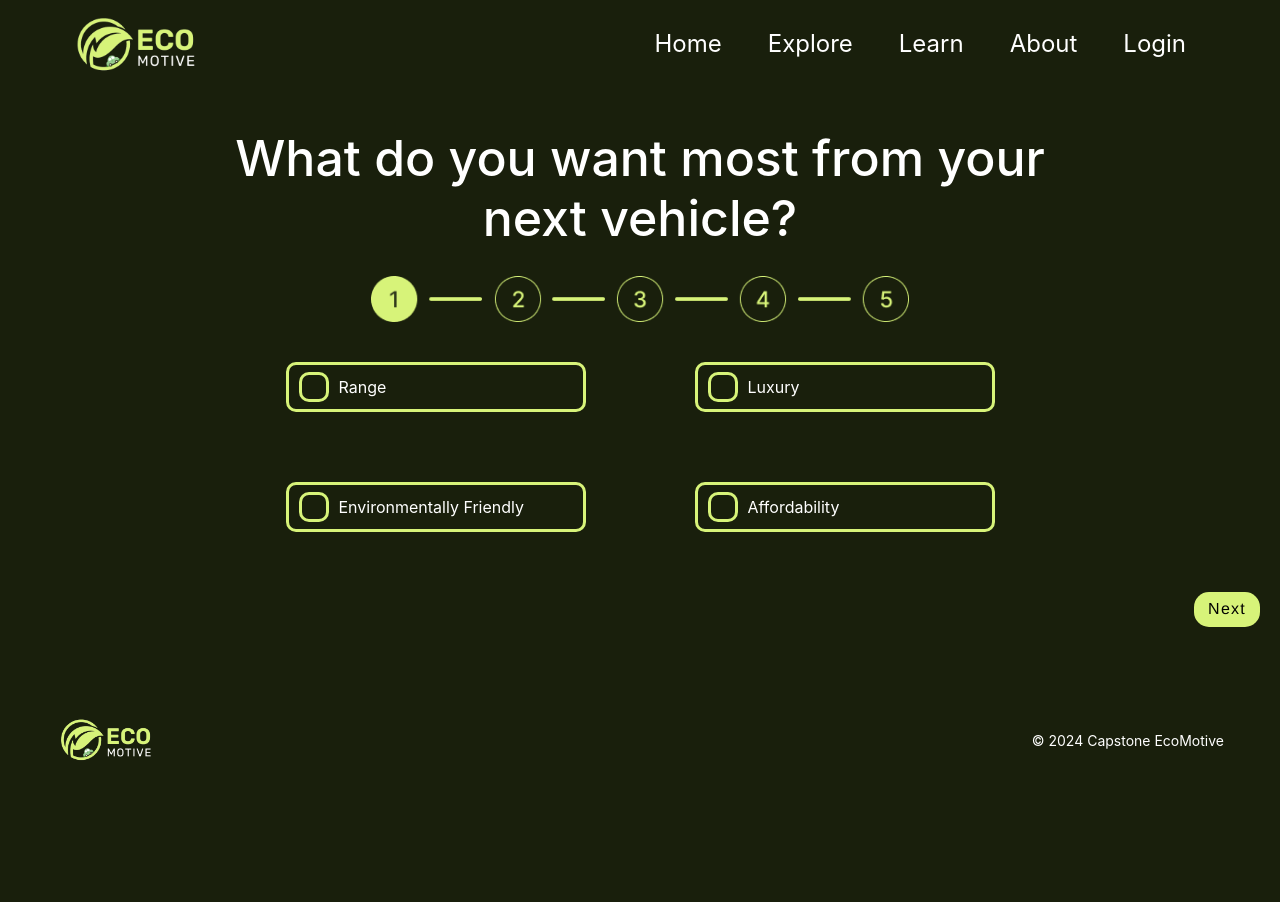
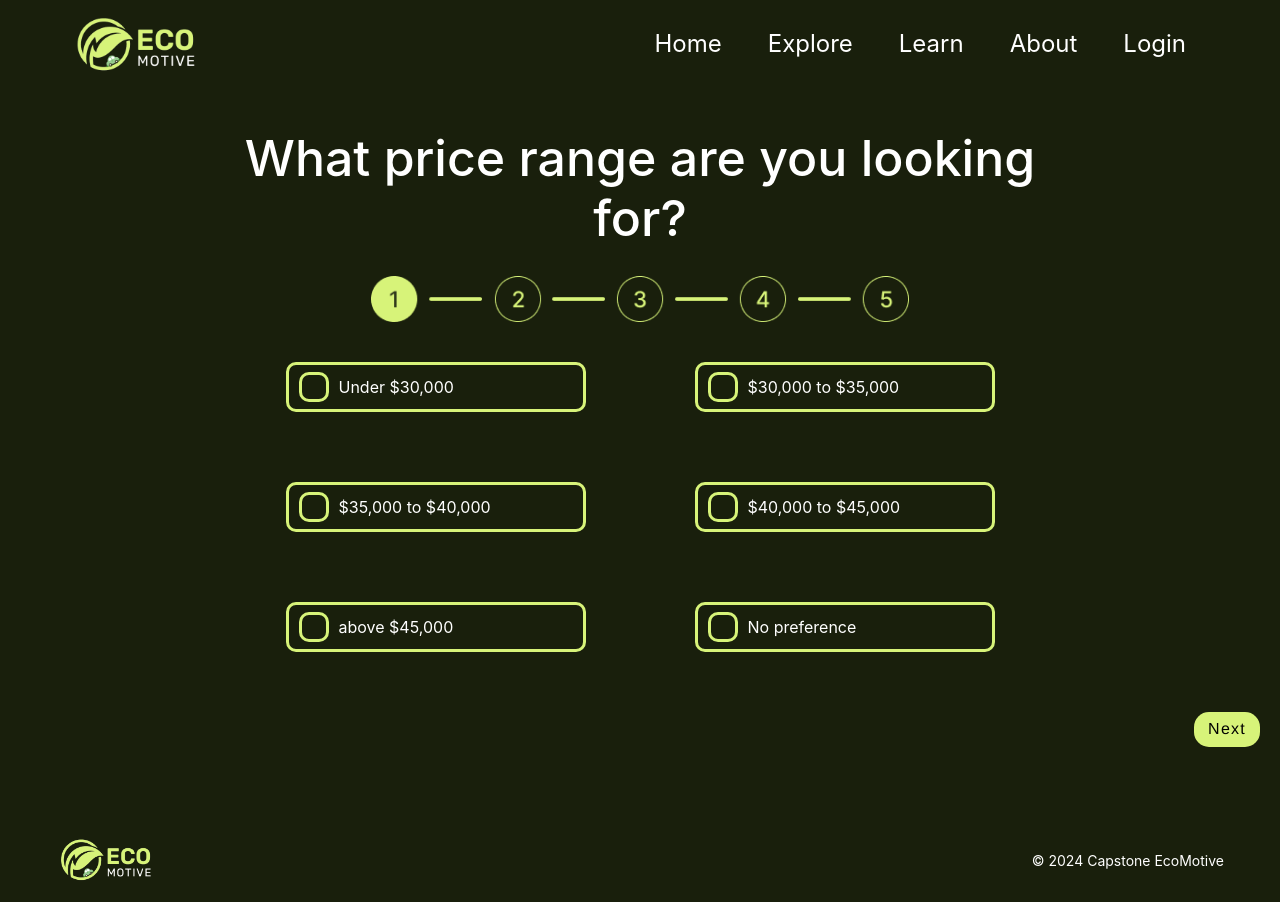
Before and after one commit to weifanwu/EcoMotive, a React (Create React App) app in the folder frontend/: page /Quiz/Questionary in a window 1280 px wide. Before the commit the page ends 800 px from the top, so only its background shows below. Built offline with nearby package versions, Linux system fonts and the light colour scheme; no server answers.

Commit message:
quiz changes

```diff
--- a/frontend/src/components/Quiz/questionary.js
+++ b/frontend/src/components/Quiz/questionary.js
@@ -3,18 +3,18 @@ import Quizbody from './quizbody';
 import Results from './quizresult';
 
 const quiztitle = [
-  'What do you want most from your next vehicle?',
   'What price range are you looking for?',
   'What size car are you looking for?',
   'Do you prefer a fully electric car?',
+  'What level of fuel efficiency (MPG) are you looking for?',
   'How do you plan to utilize your car for transportation?',
 ];
 
 const quizzes = [
-  ['Range', 'Luxury', 'Environmentally Friendly', 'Affordability'], //new
   ['Under $30,000', '$30,000 to $35,000', '$35,000 to $40,000', '$40,000 to $45,000', 'above $45,000','No preference'],
   ['Small (Under 4 seats)', 'Medium (5-6 seats)', 'Large (7+ seats)', 'No Preference'], //new
   ['Yes', 'No'], //new
+  ['Low', 'Average', 'High', 'No Preference'], //new
   ['Errands', 'Commuting', 'Road Trips', 'Winter Driving', 'Car Camping', 'Leisure'] //new
 ];
 
--- a/frontend/src/components/Quiz/quizresult.js
+++ b/frontend/src/components/Quiz/quizresult.js
@@ -67,7 +67,7 @@ const Results = ({ selectedOptions, cars, profile }) => {
   const [collections, setCollections] = useState([]);
   let priceRange, carTypes, co2EmissionRange, mpgRange, savingsRange;
   const [deleteCar, setDeleteCar] = useState(false);
-  // Price Range
+  // #1 Price Range
   const priceMapping = {
     'Under $30,000': [0, 30000],
     '$30,000 to $35,000': [30000, 35000],
@@ -78,7 +78,7 @@ const Results = ({ selectedOptions, cars, profile }) => {
   };
   priceRange = priceMapping[selectedOptions[0]];
 
-  // Car Types
+  // Car Types --> #2 Size Car
   const carTypeMapping = {
     'Electric Vehicle (EV)': ['EV'],
     'Hybrid Vehicle': ['Hybrid'],
@@ -89,7 +89,18 @@ const Results = ({ selectedOptions, cars, profile }) => {
   };
   carTypes = carTypeMapping[selectedOptions[1]];
 
-  // CO2 Emission Range
+  /* #2 Size Car Attempt
+  const carSizeQuiz = {
+    'Small (Under 4 seats)': [0, 4],
+    'Medium (5-6 seats)': [5, 6],
+    'Large (7+ seats)': [7, Infinity],
+    'No Preference': [0, Infinity]
+  }
+  ??? = carSizeQuiz[selectedOptions[1]];
+
+  */
+
+  // CO2 Emission Range --> #3 Preference on EV or Hybrid
   const co2Mapping = {
     '0 g/km CO2': [0, 0],
     'below 100 g/km CO2': [0, 100],
@@ -99,18 +110,16 @@ const Results = ({ selectedOptions, cars, profile }) => {
   };
   co2EmissionRange = co2Mapping[selectedOptions[2]];
 
-  // MPG Range
+  // #4 MPG Range
   const mpgMapping = {
-    '100 MPG and above': [100, Infinity],
-    '75 to 99 MPG': [75, 99],
-    '50 to 74 MPG': [50, 74],
-    '25 to 49 MPG': [25, 49],
-    'below 25 MPG': [0, 25],
-    'No preference': [0, Infinity]
+    'Low': [0, 49],
+    'Average': [50, 99],
+    'High': [100, Infinity],
+    'No Preference': [0, Infinity]
   };
   mpgRange = mpgMapping[selectedOptions[3]];
 
-  // Savings Range
+  // Savings Range --> #5 Utilization for Transportation
   const savingsMapping = {
     'More than $6,000': [6000, Infinity],
     '$4,000 to $6,000': [4000, 6000],
```
